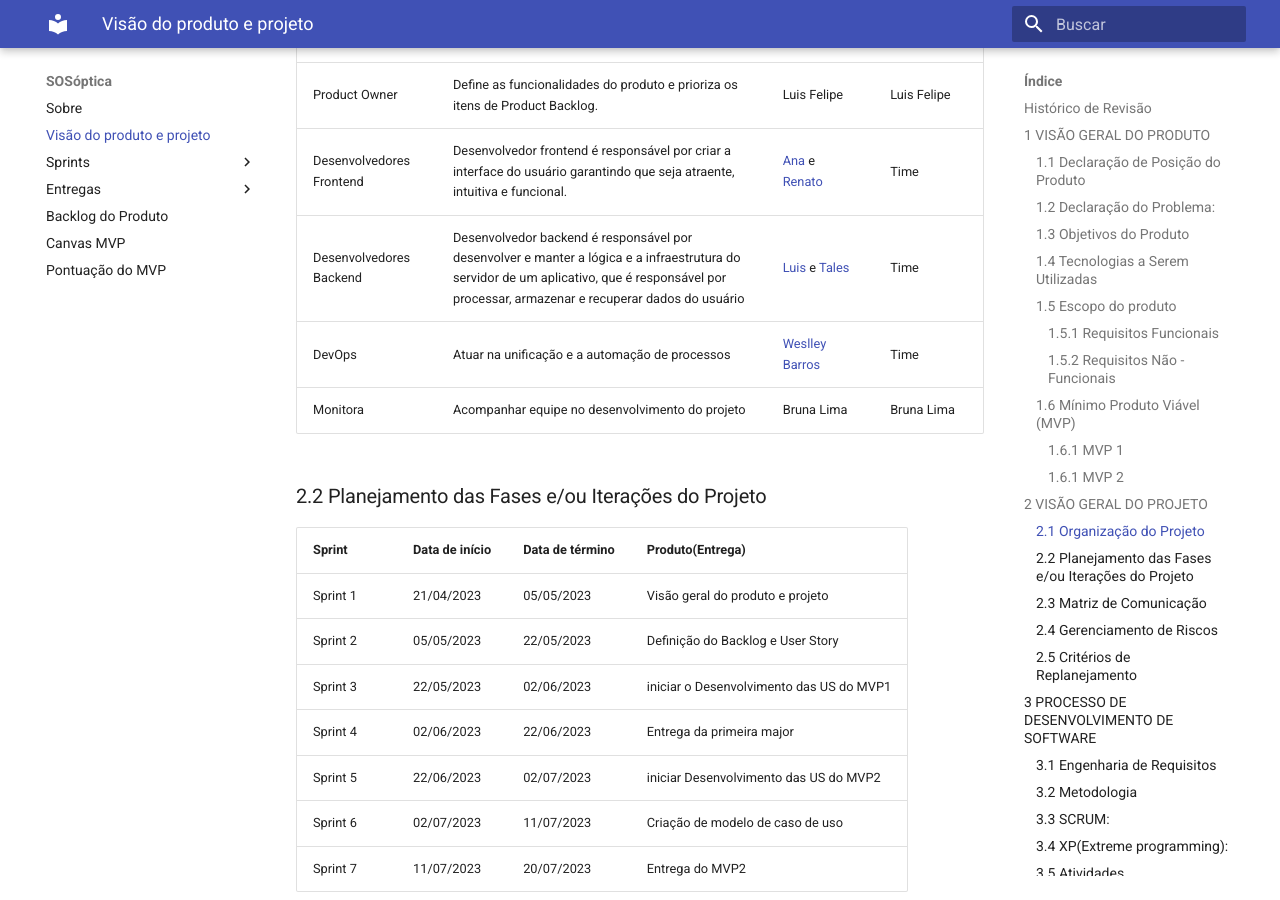
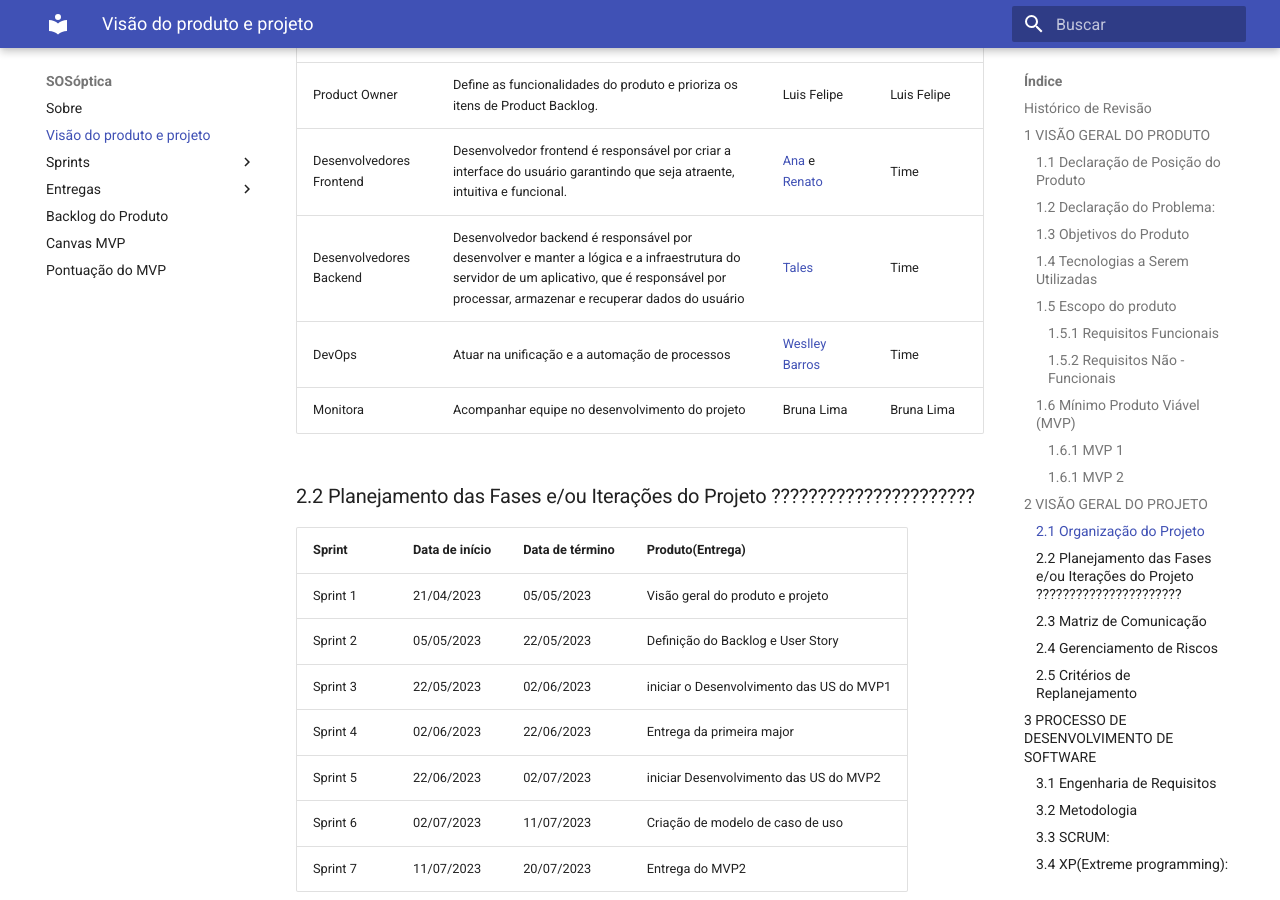
Before and after one commit to mdsreq-fga-unb/2023.1-SOSOptica, an MkDocs documentation site: the page built from docs/visao.md, in a window 1280 px wide and 900 px high, scrolled down 5166 px. Built offline with MkDocs 1.6.1 and Material for MkDocs 9.7.7, drawn with Linux system fonts in a browser that asks for light colours; nearby versions of some CDN libraries.

Commit message:
Update visao.md

```diff
--- a/docs/visao.md
+++ b/docs/visao.md
@@ -114,11 +114,11 @@ A organização do projeto irá levar em conta a abordagem de desenvolvimento de
 | Scrum Master             | Garantir que o time scrum se oriente pelos valores e práticas do Scrum                                                                                                                         | [Tales](https://github.com/TalesRG)                                              | [Tales](https://github.com/TalesRG) |
 | Product Owner            | Define as funcionalidades do produto e prioriza os itens de Product Backlog.                                                                                                                   | Luis Felipe                                                                      | Luis Felipe                         |
 | Desenvolvedores Frontend | Desenvolvedor frontend é responsável por criar a interface do usuário garantindo que seja atraente, intuitiva e funcional.                                                                     | [Ana](https://github.com/anafernanndess) e [Renato](https://github.com/Osidious) | Time                                |
-| Desenvolvedores Backend  | Desenvolvedor backend é responsável por desenvolver e manter a lógica e a infraestrutura do servidor de um aplicativo, que é responsável por processar, armazenar e recuperar dados do usuário | [Luis](https://github.com/luishenrrique) e [Tales](https://github.com/TalesRG)   | Time                                |
+| Desenvolvedores Backend  | Desenvolvedor backend é responsável por desenvolver e manter a lógica e a infraestrutura do servidor de um aplicativo, que é responsável por processar, armazenar e recuperar dados do usuário | [Tales](https://github.com/TalesRG)   | Time                                |
 | DevOps                   | Atuar na unificação e a automação de processos                                                                                                                                                 | [Weslley Barros](https://github.com/weslley17w)                                  | Time                                |
 | Monitora                 | Acompanhar equipe no desenvolvimento do projeto                                                                                                                                                | Bruna Lima                                                                       | Bruna Lima                          |
 
-### 2.2 Planejamento das Fases e/ou Iterações do Projeto
+### 2.2 Planejamento das Fases e/ou Iterações do Projeto ??????????????????????
 
 | **Sprint** | **Data de início** | **Data de término** | **Produto(Entrega)**                     |
 | ---------- | ------------------ | ------------------- | ---------------------------------------- |
```
